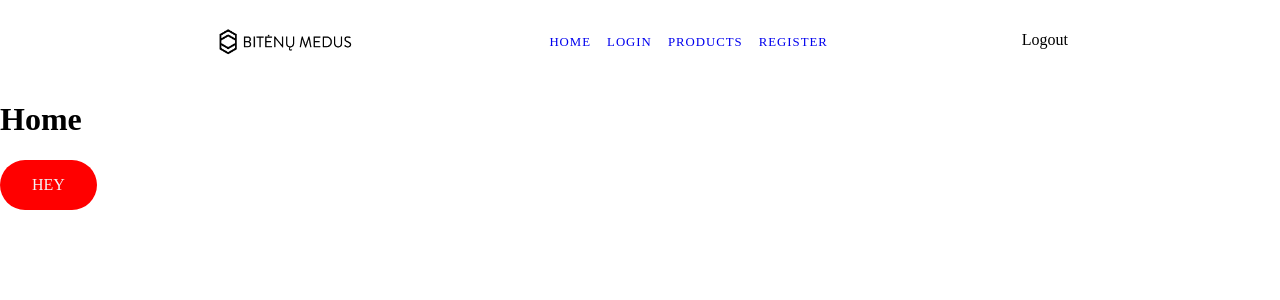
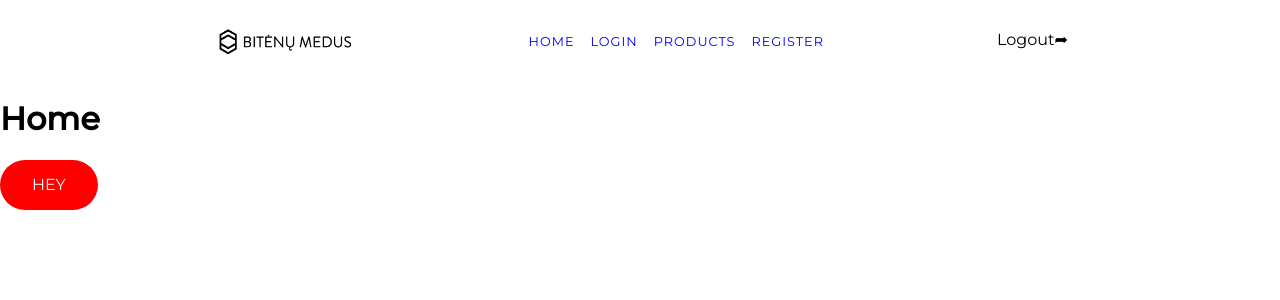
Before and after one commit to talalaite/Justina-Talalaite_Baigiamasis_Front, a React (Create React App) app: page / in a window 1280 px wide. Shown: the top 300 px of the page. Built offline with nearby package versions, Linux system fonts and the light colour scheme.

Commit message:
font added

```diff
--- a/public/index.html
+++ b/public/index.html
@@ -5,6 +5,8 @@
     <link rel="icon" href="%PUBLIC_URL%/favicon.ico" />
     <meta name="viewport" content="width=device-width, initial-scale=1" />
     <meta name="theme-color" content="#000000" />
+    <link rel="preconnect" href="https://fonts.googleapis.com" />
+    <link rel="preconnect" href="https://fonts.gstatic.com" crossorigin />
     <meta
       name="description"
       content="Web site created using create-react-app"
@@ -14,6 +16,7 @@
       manifest.json provides metadata used when your web app is installed on a
       user's mobile device or desktop. See https://developers.google.com/web/fundamentals/web-app-manifest/
     -->
+
     <link rel="manifest" href="%PUBLIC_URL%/manifest.json" />
     <!--
       Notice the use of %PUBLIC_URL% in the tags above.
@@ -24,7 +27,13 @@
       work correctly both with client-side routing and a non-root public URL.
       Learn how to configure a non-root public URL by running `npm run build`.
     -->
-    <title>React App</title>
+
+    <link
+      href="https://fonts.googleapis.com/css2?family=Montserrat:wght@200;300;400;500&display=swap"
+      rel="stylesheet"
+    />
+
+    <title>Bitenų Medus</title>
   </head>
   <body>
     <noscript>You need to enable JavaScript to run this app.</noscript>
--- a/src/components/Header/Header.jsx
+++ b/src/components/Header/Header.jsx
@@ -22,7 +22,7 @@
           window.location.replace('http://localhost:3000/login');
         }}
       >
-        Logout
+        Logout&#10150;
       </S.Button>
     </S.NavigationBlock>
   </S.NavigationWraper>
--- /dev/null
+++ b/src/index.css
@@ -0,0 +1,3 @@
+* {
+  font-family: 'Montserrat', sans-serif;
+}
--- a/src/index.jsx
+++ b/src/index.jsx
@@ -1,5 +1,6 @@
 import React from 'react';
 import ReactDOM from 'react-dom';
+import './index.css';
 import 'normalize.css';
 
 import BasketProvider from './contexts/basketContext';
```
